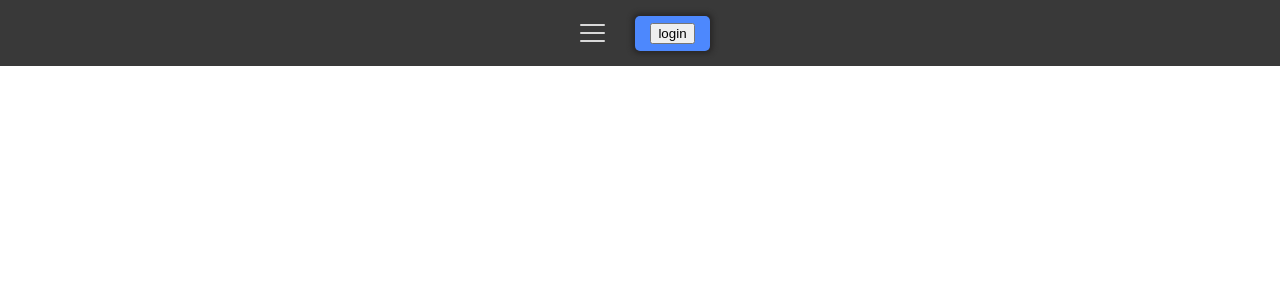
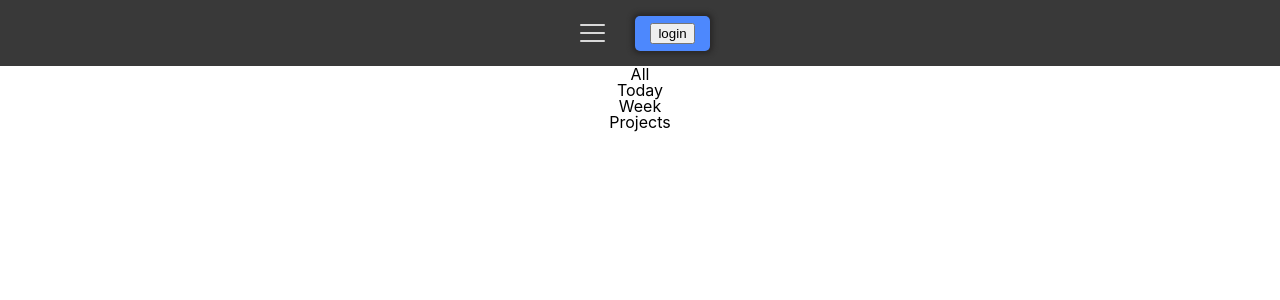
Before and after one commit to j-mcQueen/tasklister, a JavaScript app: page / in a window 1280 px wide. Shown: the top 300 px of the page. Built offline with nearby package versions, Linux system fonts and the light colour scheme; the HTML template or start-up script is replaced by a standard one.

Commit message:
Add basic markup

```diff
--- a/src/components/sidebar/Sidebar.js
+++ b/src/components/sidebar/Sidebar.js
@@ -1,7 +1,27 @@
 export default function Sidebar() {
     return (
         <div>
+            <div id="categories">
+                <ul>
+                    <li>
+                        All
+                    </li>
 
+                    <li>
+                        Today
+                    </li>
+
+                    <li>
+                        Week
+                    </li>
+                </ul>
+            </div>
+
+            <div id="projects">
+                <p>
+                    Projects
+                </p>
+            </div>
         </div>
     )
 }
```
